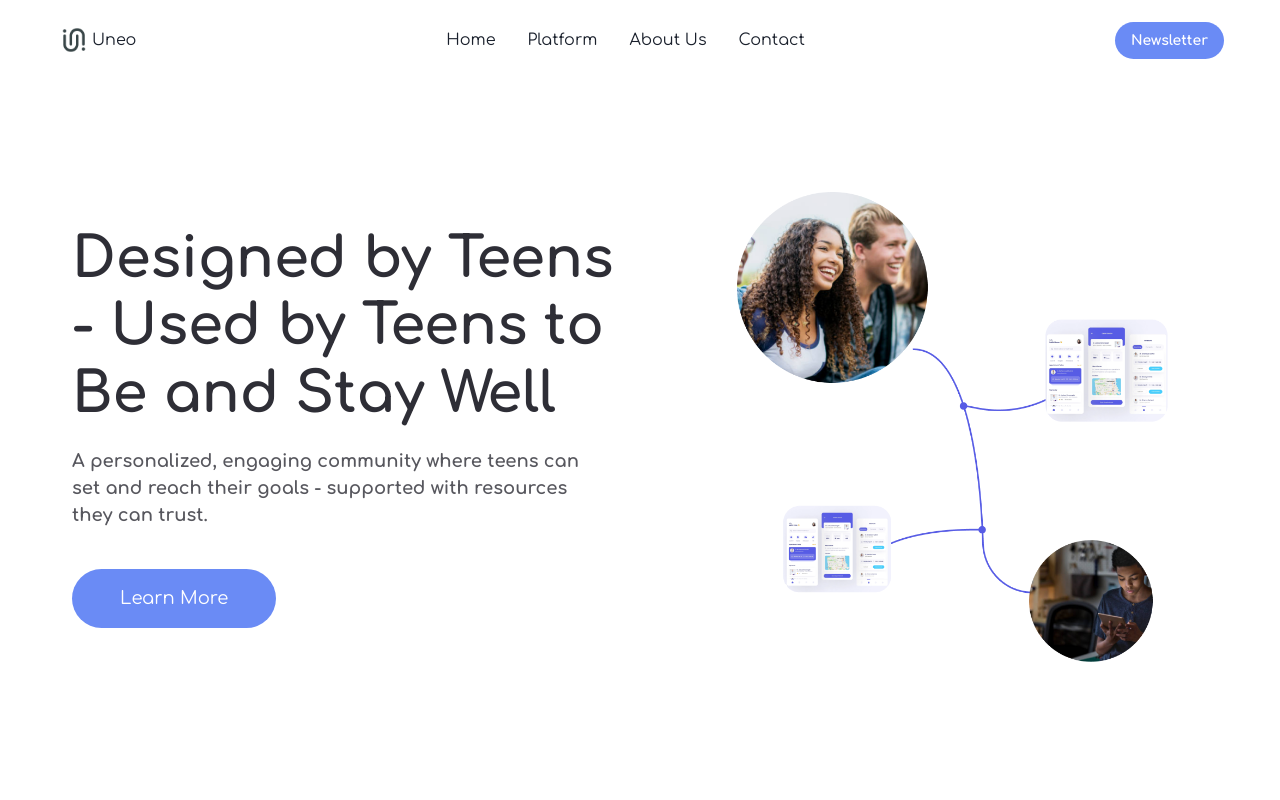
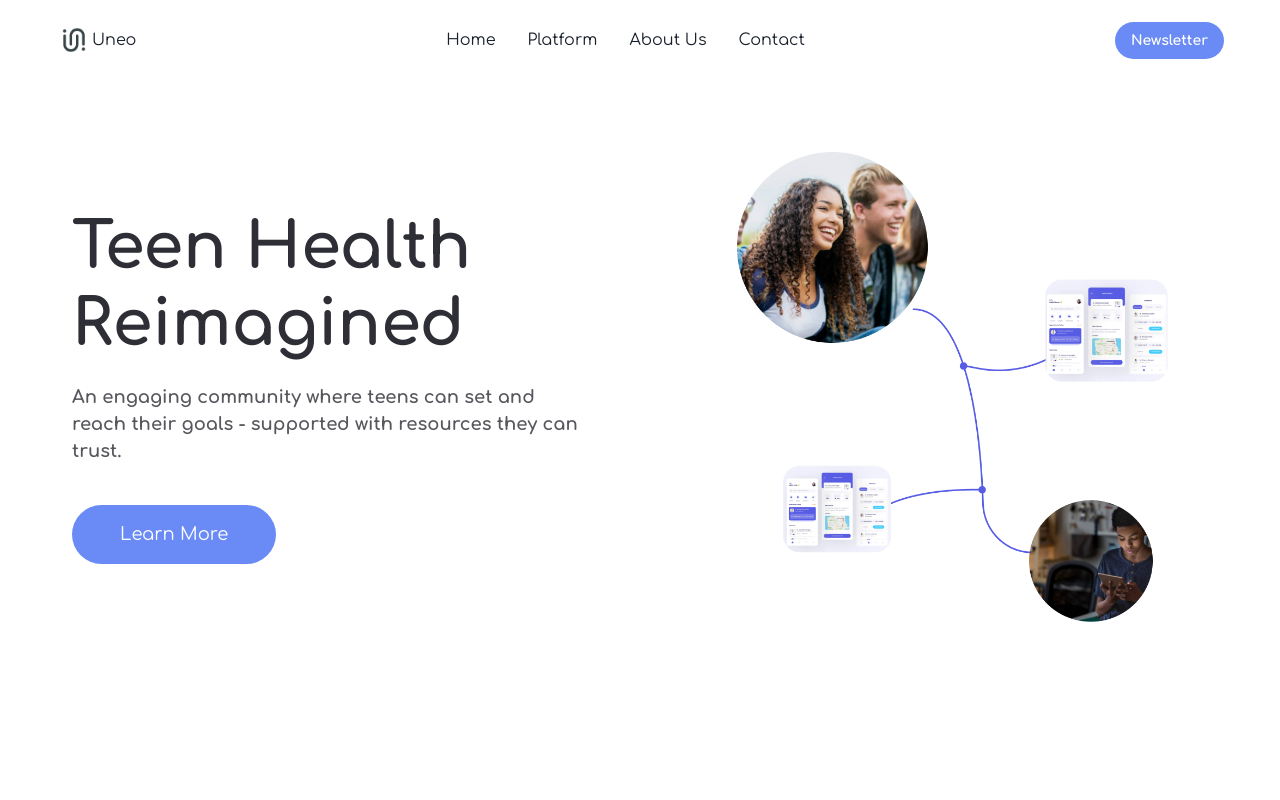
Before and after one commit to aldensully/uneowebsite, a React (Create React App) app: page /contact in a window 1280 px wide. Shown: the top 800 px of the page. Built offline with nearby package versions, Linux system fonts and the light colour scheme.

Commit message:
new hero

```diff
--- a/src/components/Hero.jsx
+++ b/src/components/Hero.jsx
@@ -41,12 +41,11 @@ export default function Hero({
       <Flex
         flexDir={{base:"column",sm:"column",md:"row",lg:"row"}}
         justify={{md:"center",lg:"space-between"}}
-        mt={10}
         align={{sm:"center",md:"center"}}
       >
         <Flex w={{md:"100%",lg:"50%"}} flexDir="column" justifyContent="center" >
         <Heading
-          fontSize={{base:"24",md:"36",lg:"56"}}
+          fontSize={{base:"36",md:"48",lg:"64"}}
           fontWeight="bold"
           color="#2E2E36"
           wordWrap="break-word"
@@ -100,8 +99,8 @@ Hero.propTypes = {
 }
 
 Hero.defaultProps = {
-  title1: "Designed by Teens - Used by Teens to Be and Stay Well",
-  subtitle: "A personalized, engaging community where teens can set and reach their goals - supported with resources they can trust. ",
+  title1: "Teen Health Reimagined",
+  subtitle: "An engaging community where teens can set and reach their goals - supported with resources they can trust. ",
   image: "hero_placeholder.png",
   ctaText: "Create your account now",
   ctaLink: "/signup",
--- a/src/components/Navbar2.jsx
+++ b/src/components/Navbar2.jsx
@@ -55,7 +55,7 @@ export default function Simple() {
 
             </HStack>
               <Flex display={{base:"none",md:"flex"}} >
-                  <a style={{width:"fit-content"}} href="#newsletter">
+                  <a style={{width:"fit-content"}} href="#contact">
                     <Flex
                       fontSize="14" fontWeight="bold"
                       py="2" px="4"
@@ -74,7 +74,7 @@ export default function Simple() {
               <a href="#platform">Platform</a>
               <a href="#about">About Us</a>
               <a href="#contact">Contact</a>
-              <Link color="primaryBlue" href="#newsletter">Newsletter</Link>
+              <Link color="primaryBlue" href="#contact">Newsletter</Link>
             </Stack>
           </Flex>
         ) : null}
--- a/src/components/appFeaturesPage/Features2.jsx
+++ b/src/components/appFeaturesPage/Features2.jsx
@@ -49,7 +49,7 @@ export default function Features2(){
         <Block icon={<AiOutlineMessage color="#6A8BF5" size="40"/>} display="none" title="Engagement" body="Healthcare providers, health plan care managers, community resources and the teen's own friends are part of a safe, positive, bi-directional support model."/>
         <Block icon={<AiOutlineApi color="#6A8BF5" size="40"/>} display="none" title="Connectivity" body="Built-in wellness decive APIs and provider/health plan connectivity to support teen-mediated information sharing and enabling goal metric data collection."/>
       </SimpleGrid>
-      <a style={{marginTop:100,width:"fit-content",alignSelf:"center"}} href="#newsletter">
+      <a style={{marginTop:100,width:"fit-content",alignSelf:"center"}} href="#contact">
         <Flex bg="primaryBlue" shadow="xl" color="white" rounded="full" p="5" alignSelf="center">Subscribe to Get Updates</Flex>
       </a>
       </Flex>
--- a/src/pages/About.jsx
+++ b/src/pages/About.jsx
@@ -47,7 +47,7 @@ export default function About(props) {
         <Heading fontSize={{base:24,md:36}}>Our Team</Heading>
         <Text maxW={{base:"100%",sm:"80%",lg:"50%"}} mt={2} opacity="80%">Decades of healthcare, technology and community expertise shaping Uneo's journey.</Text>
         <SimpleGrid mt={10} columns={{base:1,sm:2,md:3}}>
-          <MemberCard advisor="" name="Eric Sullivan" title="CEO, Founder" src="ericProfile.png" link="https://www.linkedin.com/in/eric-sullivan-5ab71218/"/>
+          <MemberCard advisor="" name="Eric Sullivan" title="CEO, Founder" src="eric.jpg" link="https://www.linkedin.com/in/eric-sullivan-5ab71218/"/>
           <MemberCard advisor="advisor" name="Dr. Paige Killian" title="CMO, Inovalon" src="paige.png" link="https://www.linkedin.com/in/paige-kilian-57b2798/" />
           <MemberCard advisor="advisor" name="Faisal Khalid" title="CTO, ProgenyHealth" src="faisal.jpg" link="https://www.linkedin.com/in/faisalf/" />
           <MemberCard advisor="advisor" name="Dr. Gordon Gao" title="Univ. Md, Smith School" src="gordon.jpg" link="https://www.linkedin.com/in/guodong-gordon-gao-8994887/" />
--- a/src/pages/Contact.jsx
+++ b/src/pages/Contact.jsx
@@ -17,7 +17,7 @@ import {
 import { PhoneIcon, EmailIcon} from '@chakra-ui/icons';
 export default function contact() {
   return (
-    <Container h="100vh" p={10} id="contact" maxW="1000" mt={0} centerContent overflow="hidden">
+    <Container p={10} id="contact" maxW="1000" mt={0} centerContent overflow="hidden">
       <Heading mt={{base:10,md:20}}>Get In Touch</Heading>
       <Flex align="center" justify="space-between" mt={{base:10,md:20}} flexDir={{base:"column",sm:"column",md:"row"}}>
         <Flex spacing={5} w={{base:"100%",sm:"80%",md:"45%"}} direction="column">
@@ -34,7 +34,7 @@ export default function contact() {
           </Flex>
           </Stack>
         </Flex>
-            <Box id="newsletter" mt={{base:10,sm:10,md:0}} w={{base:"100%",sm:"80%",md:"45%"}} bg="backgroundBlue" borderRadius="lg">
+            <Box mt={{base:10,sm:10,md:0}} w={{base:"100%",sm:"80%",md:"45%"}} bg="backgroundBlue" borderRadius="lg">
                   <Box m={8} color="#0B0E3F">
                     <VStack spacing={{base:5,md:10}}>
                       <Heading color="primaryBlack" fontSize={{sm:"16",md:"18"}}>Subscribe to Our Newsletter</Heading>
```
Also changed, not shown: public/eric.jpg (added).
